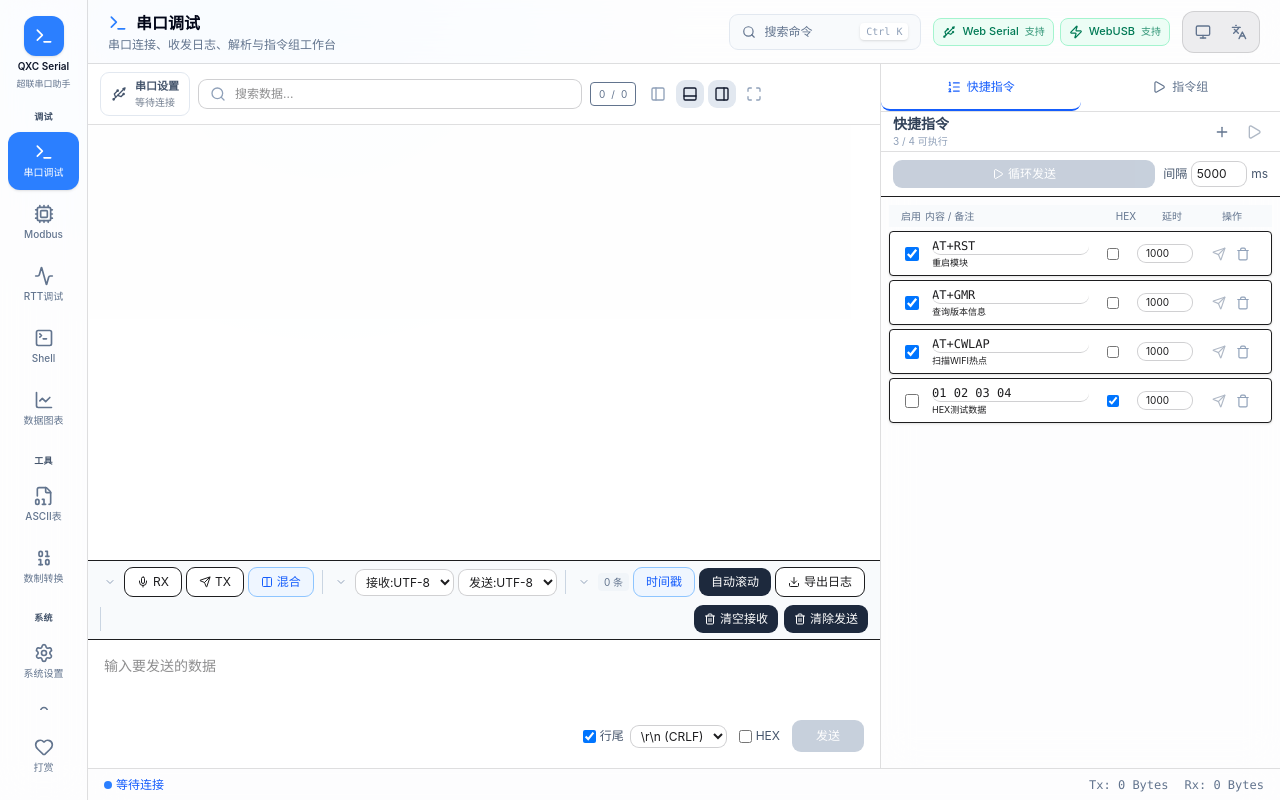
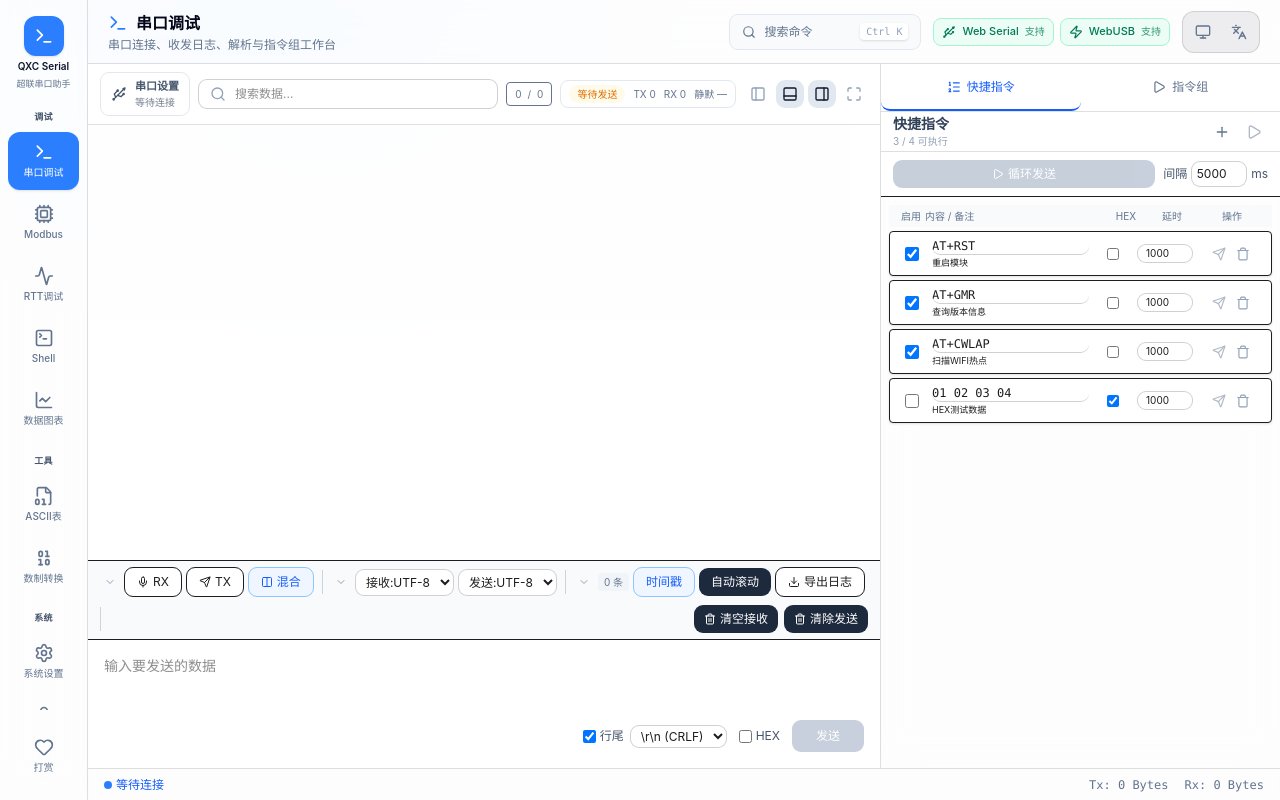
Before and after one commit to qxc4/qxc-serial-assistant, a Vue app: page / in a window 1280 px wide. Built offline with nearby package versions, Linux system fonts and the light colour scheme; the HTML template or start-up script is replaced by a standard one.

Commit message:
feat: add serial session diagnostics

```diff
--- a/src/features/serial/index.ts
+++ b/src/features/serial/index.ts
@@ -1 +1,2 @@
 export * from './serialOptions'
+export * from './sessionDiagnostics'
--- /dev/null
+++ b/src/features/serial/sessionDiagnostics.ts
@@ -0,0 +1,52 @@
+export interface SerialDiagnosticEntry {
+  timestamp: number
+  direction: 'rx' | 'tx'
+  data: string
+}
+
+export interface SerialSessionDiagnostics {
+  totalEntries: number
+  txEntries: number
+  rxEntries: number
+  lastTxAt: number | null
+  lastRxAt: number | null
+  averageTxIntervalMs: number | null
+  receiveAfterLastTx: boolean
+  silenceMs: number | null
+}
+
+export function summarizeSerialSession(entries: SerialDiagnosticEntry[], now = Date.now()): SerialSessionDiagnostics {
+  const txEntries = entries.filter(entry => entry.direction === 'tx')
+  const rxEntries = entries.filter(entry => entry.direction === 'rx')
+  const lastTxAt = txEntries.at(-1)?.timestamp ?? null
+  const lastRxAt = rxEntries.at(-1)?.timestamp ?? null
+
+  let averageTxIntervalMs: number | null = null
+  if (txEntries.length >= 2) {
+    let totalInterval = 0
+    for (let index = 1; index < txEntries.length; index++) {
+      totalInterval += txEntries[index]!.timestamp - txEntries[index - 1]!.timestamp
+    }
+    averageTxIntervalMs = Math.round(totalInterval / (txEntries.length - 1))
+  }
+
+  const latestActivityAt = Math.max(lastTxAt ?? 0, lastRxAt ?? 0)
+
+  return {
+    totalEntries: entries.length,
+    txEntries: txEntries.length,
+    rxEntries: rxEntries.length,
+    lastTxAt,
+    lastRxAt,
+    averageTxIntervalMs,
+    receiveAfterLastTx: lastTxAt !== null && lastRxAt !== null && lastRxAt >= lastTxAt,
+    silenceMs: latestActivityAt > 0 ? Math.max(0, now - latestActivityAt) : null,
+  }
+}
+
+export function formatSerialDuration(ms: number | null): string {
+  if (ms === null) return '—'
+  if (ms < 1000) return `${ms}ms`
+  if (ms < 60_000) return `${Math.round(ms / 100) / 10}s`
+  return `${Math.round(ms / 60_000)}min`
+}
--- a/src/views/SerialView.vue
+++ b/src/views/SerialView.vue
@@ -11,8 +11,10 @@ import {
   baudRatePresets,
   createDefaultQuickCommands,
   createLineEndingOptions,
+  formatSerialDuration,
   previewLineEndingValue,
   resolveLineEndingValue,
+  summarizeSerialSession,
   type QuickCommand,
 } from '../features/serial'
 import VirtualList from '../components/VirtualList.vue'
@@ -146,6 +148,13 @@ const connectionSummary = computed(() => {
   }
   return t('serial.waitingConnect')
 })
+const serialDiagnosticNow = ref(Date.now())
+let serialDiagnosticTimer: ReturnType<typeof setInterval> | null = null
+const serialSessionDiagnostics = computed(() => summarizeSerialSession(receivedData.value, serialDiagnosticNow.value))
+const serialResponseState = computed(() => {
+  if (serialSessionDiagnostics.value.txEntries === 0) return '等待发送'
+  return serialSessionDiagnostics.value.receiveAfterLastTx ? '最近有响应' : '等待响应'
+})
 const toolbarExpanded = computed({
   get: () => settingsStore.config.uiSettings.toolbarExpanded,
   set: (val) => { settingsStore.config.uiSettings.toolbarExpanded = val }
@@ -658,6 +667,9 @@ let unregisterDataCallback: (() => void) | null = null
 
 onMounted(() => {
   window.addEventListener('keydown', handleKeyboardShortcuts)
+  serialDiagnosticTimer = setInterval(() => {
+    serialDiagnosticNow.value = Date.now()
+  }, 1000)
 
   // 初始化自定义协议配置
   initCustomProtocolConfig()
@@ -672,6 +684,10 @@ onMounted(() => {
 
 onUnmounted(() => {
   window.removeEventListener('keydown', handleKeyboardShortcuts)
+  if (serialDiagnosticTimer) {
+    clearInterval(serialDiagnosticTimer)
+    serialDiagnosticTimer = null
+  }
 
   // 取消注册数据接收回调
   if (unregisterDataCallback) {
@@ -1185,6 +1201,21 @@ onUnmounted(cleanupButtonOptimizations)
               <span>{{ filteredReceivedData.length }}</span>
               <span>/</span>
               <span>{{ dataCount.toLocaleString() }}</span>
+            </div>
+
+            <div class="hidden xl:flex items-center gap-2 rounded-lg border border-slate-200 bg-white px-2 py-1 text-[10px] text-slate-500 dark:border-slate-700 dark:bg-slate-800 dark:text-slate-400">
+              <span
+                class="rounded-full px-2 py-0.5"
+                :class="serialSessionDiagnostics.receiveAfterLastTx ? 'bg-emerald-50 text-emerald-600 dark:bg-emerald-950/40 dark:text-emerald-300' : 'bg-amber-50 text-amber-600 dark:bg-amber-950/40 dark:text-amber-300'"
+              >
+                {{ serialResponseState }}
+              </span>
+              <span>TX {{ serialSessionDiagnostics.txEntries }}</span>
+              <span>RX {{ serialSessionDiagnostics.rxEntries }}</span>
+              <span>静默 {{ formatSerialDuration(serialSessionDiagnostics.silenceMs) }}</span>
+              <span v-if="serialSessionDiagnostics.averageTxIntervalMs !== null">
+                均隔 {{ formatSerialDuration(serialSessionDiagnostics.averageTxIntervalMs) }}
+              </span>
             </div>
 
             <div class="flex items-center gap-1 text-slate-600 dark:text-slate-400">
```
Also changed, not shown: 1 other file (tests, documents, lock files or other folders).
